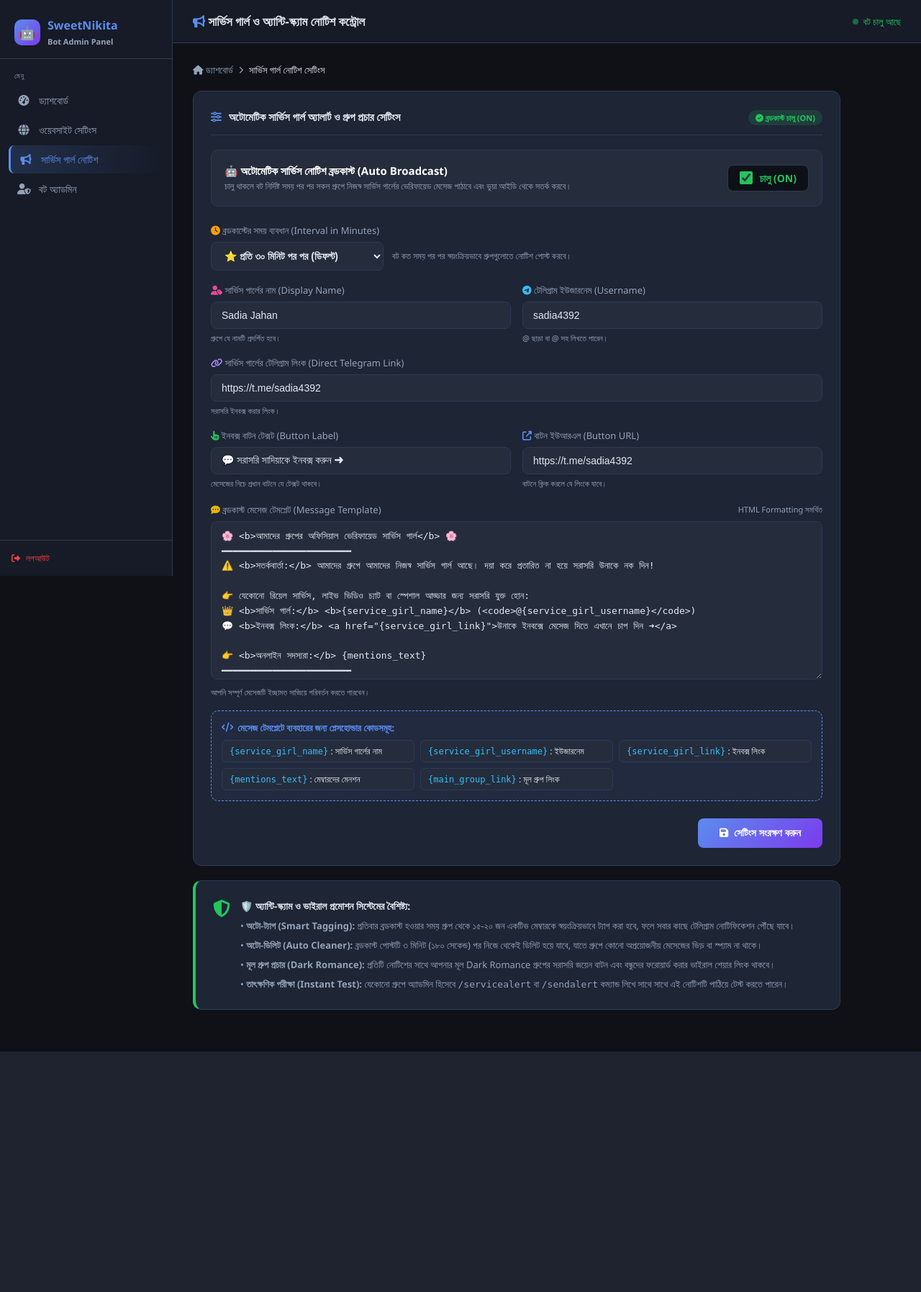
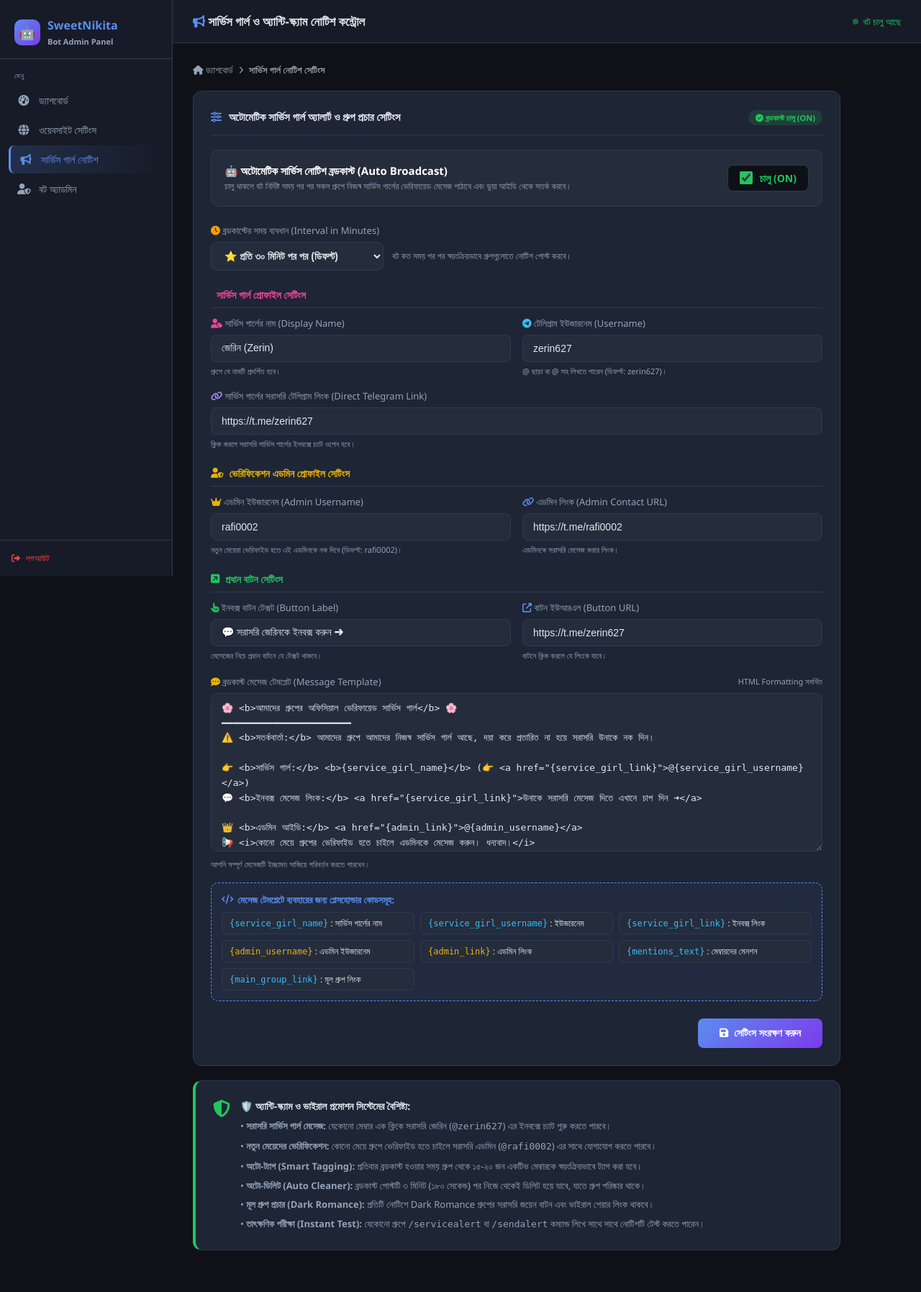
Before and after one commit to sajibrasel2/bot, a Flask app: page /service_alert in a window 1280 px wide. Shown: the whole page at 72% size. Before the commit the page ends 1461 px from the top, so only its background shows below. Run offline with Flask 3, Linux system fonts and the light colour scheme; the visitor is signed in with stand-in values (Sample User, id 1); data that the repository does not hold is empty.

Commit message:
Update Service Alert with verified Service Girl @zerin627, Admin @rafi0002 for girl verification notice, and full Dashboard controls

```diff
--- a/web/app.py
+++ b/web/app.py
@@ -528,10 +528,11 @@ def _get_global_settings():
         DEFAULT_SERVICE_ALERT_TEXT = (
             "🌸 <b>আমাদের গ্রুপের অফিসিয়াল ভেরিফায়েড সার্ভিস গার্ল</b> 🌸\n"
             "━━━━━━━━━━━━━━━━━━━━━━━\n"
-            "⚠️ <b>সতর্কবার্তা:</b> আমাদের গ্রুপে আমাদের নিজস্ব সার্ভিস গার্ল আছে। দয়া করে প্রতারিত না হয়ে সরাসরি উনাকে নক দিন!\n\n"
-            "👉 যেকোনো রিয়েল সার্ভিস, লাইভ ভিডিও চ্যাট বা স্পেশাল আড্ডার জন্য সরাসরি যুক্ত হোন:\n"
-            "👑 <b>সার্ভিস গার্ল:</b> <b>{service_girl_name}</b> (<code>@{service_girl_username}</code>)\n"
-            "💬 <b>ইনবক্স লিংক:</b> <a href=\"{service_girl_link}\">উনাকে ইনবক্সে মেসেজ দিতে এখানে চাপ দিন ➜</a>\n\n"
+            "⚠️ <b>সতর্কবার্তা:</b> আমাদের গ্রুপে আমাদের নিজস্ব সার্ভিস গার্ল আছে, দয়া করে প্রতারিত না হয়ে সরাসরি উনাকে নক দিন।\n\n"
+            "👉 <b>সার্ভিস গার্ল:</b> <b>{service_girl_name}</b> (👉 <a href=\"{service_girl_link}\">@{service_girl_username}</a>)\n"
+            "💬 <b>ইনবক্স মেসেজ লিংক:</b> <a href=\"{service_girl_link}\">উনাকে সরাসরি মেসেজ দিতে এখানে চাপ দিন ➜</a>\n\n"
+            "👑 <b>এডমিন আইডি:</b> <a href=\"{admin_link}\">@{admin_username}</a>\n"
+            "📢 <i>কোনো মেয়ে গ্রুপের ভেরিফাইড হতে চাইলে এডমিনকে মেসেজ করুন। ধন্যবাদ।</i>\n\n"
             "👉 <b>অনলাইন সদস্যরা:</b> {mentions_text}\n"
             "━━━━━━━━━━━━━━━━━━━━━━━\n"
             "🔞 <b>আমাদের মূল গ্রুপে জয়েন থাকুন:</b>\n"
@@ -543,11 +544,13 @@ def _get_global_settings():
         "site_gate_custom_link": "https://t.me/alltimefantasyzone",
         "service_alert_enabled": "1",
         "service_alert_interval": "30",
-        "service_girl_name": "Sadia Jahan",
-        "service_girl_username": "sadia4392",
-        "service_girl_link": "https://t.me/sadia4392",
-        "service_alert_btn_text": "💬 সরাসরি সাদিয়াকে ইনবক্স করুন ➜",
-        "service_alert_btn_url": "https://t.me/sadia4392",
+        "service_girl_name": "জেরিন (Zerin)",
+        "service_girl_username": "zerin627",
+        "service_girl_link": "https://t.me/zerin627",
+        "service_alert_btn_text": "💬 সরাসরি জেরিনকে ইনবক্স করুন ➜",
+        "service_alert_btn_url": "https://t.me/zerin627",
+        "service_admin_username": "rafi0002",
+        "service_admin_link": "https://t.me/rafi0002",
         "service_alert_text": DEFAULT_SERVICE_ALERT_TEXT
     }
     for r in rows:
@@ -702,10 +705,12 @@ def service_alert():
     if request.method == "POST":
         alert_en = "1" if request.form.get("service_alert_enabled") == "1" else "0"
         interval_val = request.form.get("service_alert_interval", "30").strip()
-        girl_name = request.form.get("service_girl_name", "Sadia Jahan").strip()
-        girl_user = request.form.get("service_girl_username", "sadia4392").strip().lstrip("@")
+        girl_name = request.form.get("service_girl_name", "জেরিন (Zerin)").strip()
+        girl_user = request.form.get("service_girl_username", "zerin627").strip().lstrip("@")
         girl_link = request.form.get("service_girl_link", "").strip() or f"https://t.me/{girl_user}"
-        btn_text = request.form.get("service_alert_btn_text", "💬 সরাসরি সাদিয়াকে ইনবক্স করুন ➜").strip()
+        admin_user = request.form.get("service_admin_username", "rafi0002").strip().lstrip("@")
+        admin_link = request.form.get("service_admin_link", "").strip() or f"https://t.me/{admin_user}"
+        btn_text = request.form.get("service_alert_btn_text", "💬 সরাসরি জেরিনকে ইনবক্স করুন ➜").strip()
         btn_url = request.form.get("service_alert_btn_url", "").strip() or girl_link
         alert_text = request.form.get("service_alert_text", "").strip()
 
@@ -720,6 +725,8 @@ def service_alert():
             _set_global_setting("service_girl_name", girl_name)
             _set_global_setting("service_girl_username", girl_user)
             _set_global_setting("service_girl_link", girl_link)
+            _set_global_setting("service_admin_username", admin_user)
+            _set_global_setting("service_admin_link", admin_link)
             _set_global_setting("service_alert_btn_text", btn_text)
             _set_global_setting("service_alert_btn_url", btn_url)
             if alert_text:
--- a/web/templates/service_alert.html
+++ b/web/templates/service_alert.html
@@ -67,13 +67,19 @@
         </div>
       </div>
 
-      <!-- Service Girl Details Grid (নাম, ইউজারনেম, লিংক) -->
-      <div style="display:grid;grid-template-columns:repeat(auto-fit,minmax(260px,1fr));gap:16px;margin-top:16px;margin-bottom:18px;">
+      <!-- Section: Service Girl Details -->
+      <div style="margin-top:24px;margin-bottom:12px;padding-bottom:8px;border-bottom:1px solid var(--border);">
+        <strong style="color:#ec4899;font-size:14px;display:flex;align-items:center;gap:8px;">
+          <i class="fa-solid fa-user-heart"></i> সার্ভিস গার্ল প্রোফাইল সেটিংস
+        </strong>
+      </div>
+
+      <div style="display:grid;grid-template-columns:repeat(auto-fit,minmax(260px,1fr));gap:16px;margin-bottom:18px;">
         <div class="form-group" style="margin-bottom:0;">
           <label class="form-label">
             <i class="fa-solid fa-user-tag" style="color:#ec4899;"></i> সার্ভিস গার্লের নাম (Display Name)
           </label>
-          <input type="text" name="service_girl_name" class="form-control" value="{{ settings.service_girl_name or 'Sadia Jahan' }}" placeholder="যেমন: Sadia Jahan" required>
+          <input type="text" name="service_girl_name" class="form-control" value="{{ settings.service_girl_name or 'জেরিন (Zerin)' }}" placeholder="যেমন: জেরিন (Zerin)" required>
           <div class="form-hint">গ্রুপে যে নামটি প্রদর্শিত হবে।</div>
         </div>
 
@@ -81,27 +87,58 @@
           <label class="form-label">
             <i class="fa-brands fa-telegram" style="color:#38bdf8;"></i> টেলিগ্রাম ইউজারনেম (Username)
           </label>
-          <input type="text" name="service_girl_username" class="form-control" value="{{ settings.service_girl_username or 'sadia4392' }}" placeholder="যেমন: sadia4392" required>
-          <div class="form-hint">@ ছাড়া বা @ সহ লিখতে পারেন।</div>
+          <input type="text" name="service_girl_username" class="form-control" value="{{ settings.service_girl_username or 'zerin627' }}" placeholder="যেমন: zerin627" required>
+          <div class="form-hint">@ ছাড়া বা @ সহ লিখতে পারেন (ডিফল্ট: zerin627)।</div>
         </div>
       </div>
 
       <!-- Service Girl Link -->
       <div class="form-group">
         <label class="form-label">
-          <i class="fa-solid fa-link" style="color:#a78bfa;"></i> সার্ভিস গার্লের টেলিগ্রাম লিংক (Direct Telegram Link)
+          <i class="fa-solid fa-link" style="color:#a78bfa;"></i> সার্ভিস গার্লের সরাসরি টেলিগ্রাম লিংক (Direct Telegram Link)
         </label>
-        <input type="url" name="service_girl_link" class="form-control" value="{{ settings.service_girl_link or 'https://t.me/sadia4392' }}" placeholder="https://t.me/sadia4392" required>
-        <div class="form-hint">সরাসরি ইনবক্স করার লিংক।</div>
+        <input type="url" name="service_girl_link" class="form-control" value="{{ settings.service_girl_link or 'https://t.me/zerin627' }}" placeholder="https://t.me/zerin627" required>
+        <div class="form-hint">ক্লিক করলে সরাসরি সার্ভিস গার্লের ইনবক্সে চ্যাট ওপেন হবে।</div>
+      </div>
+
+      <!-- Section: Admin Details -->
+      <div style="margin-top:24px;margin-bottom:12px;padding-bottom:8px;border-bottom:1px solid var(--border);">
+        <strong style="color:#eab308;font-size:14px;display:flex;align-items:center;gap:8px;">
+          <i class="fa-solid fa-user-shield"></i> ভেরিফিকেশন এডমিন প্রোফাইল সেটিংস
+        </strong>
+      </div>
+
+      <div style="display:grid;grid-template-columns:repeat(auto-fit,minmax(260px,1fr));gap:16px;margin-bottom:18px;">
+        <div class="form-group" style="margin-bottom:0;">
+          <label class="form-label">
+            <i class="fa-solid fa-crown" style="color:#eab308;"></i> এডমিন ইউজারনেম (Admin Username)
+          </label>
+          <input type="text" name="service_admin_username" class="form-control" value="{{ settings.service_admin_username or 'rafi0002' }}" placeholder="যেমন: rafi0002" required>
+          <div class="form-hint">নতুন মেয়েরা ভেরিফাইড হতে এই এডমিনকে নক দিবে (ডিফল্ট: rafi0002)।</div>
+        </div>
+
+        <div class="form-group" style="margin-bottom:0;">
+          <label class="form-label">
+            <i class="fa-solid fa-link" style="color:#5b8dee;"></i> এডমিন লিংক (Admin Contact URL)
+          </label>
+          <input type="url" name="service_admin_link" class="form-control" value="{{ settings.service_admin_link or 'https://t.me/rafi0002' }}" placeholder="https://t.me/rafi0002" required>
+          <div class="form-hint">এডমিনকে সরাসরি মেসেজ করার লিংক।</div>
+        </div>
       </div>
 
       <!-- Button Settings -->
+      <div style="margin-top:24px;margin-bottom:12px;padding-bottom:8px;border-bottom:1px solid var(--border);">
+        <strong style="color:#22c55e;font-size:14px;display:flex;align-items:center;gap:8px;">
+          <i class="fa-solid fa-square-arrow-up-right"></i> প্রধান বাটন সেটিংস
+        </strong>
+      </div>
+
       <div style="display:grid;grid-template-columns:repeat(auto-fit,minmax(260px,1fr));gap:16px;margin-bottom:20px;">
         <div class="form-group" style="margin-bottom:0;">
           <label class="form-label">
             <i class="fa-solid fa-hand-pointer" style="color:#22c55e;"></i> ইনবক্স বাটন টেক্সট (Button Label)
           </label>
-          <input type="text" name="service_alert_btn_text" class="form-control" value="{{ settings.service_alert_btn_text or '💬 সরাসরি সাদিয়াকে ইনবক্স করুন ➜' }}" placeholder="বাটনের লেখা" required>
+          <input type="text" name="service_alert_btn_text" class="form-control" value="{{ settings.service_alert_btn_text or '💬 সরাসরি জেরিনকে ইনবক্স করুন ➜' }}" placeholder="বাটনের লেখা" required>
           <div class="form-hint">মেসেজের নিচে প্রধান বাটনে যে টেক্সট থাকবে।</div>
         </div>
 
@@ -109,13 +146,13 @@
           <label class="form-label">
             <i class="fa-solid fa-up-right-from-square" style="color:#5b8dee;"></i> বাটন ইউআরএল (Button URL)
           </label>
-          <input type="url" name="service_alert_btn_url" class="form-control" value="{{ settings.service_alert_btn_url or 'https://t.me/sadia4392' }}" placeholder="https://t.me/sadia4392" required>
+          <input type="url" name="service_alert_btn_url" class="form-control" value="{{ settings.service_alert_btn_url or 'https://t.me/zerin627' }}" placeholder="https://t.me/zerin627" required>
           <div class="form-hint">বাটনে ক্লিক করলে যে লিংকে যাবে।</div>
         </div>
       </div>
 
       <!-- Message Template (মেসেজ পরিবর্তন) -->
-      <div class="form-group">
+      <div class="form-group" style="margin-top:20px;">
         <div style="display:flex;justify-content:space-between;align-items:center;margin-bottom:7px;">
           <label class="form-label" style="margin-bottom:0;">
             <i class="fa-solid fa-comment-dots" style="color:#eab308;"></i> ব্রডকাস্ট মেসেজ টেমপ্লেট (Message Template)
@@ -140,6 +177,12 @@
           </div>
           <div style="background:var(--card2);padding:6px 10px;border-radius:6px;border:1px solid var(--border);">
             <code style="color:#38bdf8;">{service_girl_link}</code> : ইনবক্স লিংক
+          </div>
+          <div style="background:var(--card2);padding:6px 10px;border-radius:6px;border:1px solid var(--border);">
+            <code style="color:#eab308;">{admin_username}</code> : এডমিন ইউজারনেম
+          </div>
+          <div style="background:var(--card2);padding:6px 10px;border-radius:6px;border:1px solid var(--border);">
+            <code style="color:#eab308;">{admin_link}</code> : এডমিন লিংক
           </div>
           <div style="background:var(--card2);padding:6px 10px;border-radius:6px;border:1px solid var(--border);">
             <code style="color:#38bdf8;">{mentions_text}</code> : মেম্বারদের মেনশন
@@ -167,10 +210,12 @@
         <strong style="color:#e2e8f0;font-size:14px;display:block;margin-bottom:6px;">
           🛡️ অ্যান্টি-স্ক্যাম ও ভাইরাল প্রমোশন সিস্টেমের বৈশিষ্ট্য:
         </strong>
-        <p style="margin-bottom:6px;">• <b>অটো-ট্যাগ (Smart Tagging):</b> প্রতিবার ব্রডকাস্ট হওয়ার সময় গ্রুপ থেকে ১৫-২০ জন একটিভ মেম্বারকে স্বয়ংক্রিয়ভাবে ট্যাগ করা হবে, ফলে সবার কাছে টেলিগ্রাম নোটিফিকেশন পৌঁছে যাবে।</p>
-        <p style="margin-bottom:6px;">• <b>অটো-ডিলিট (Auto Cleaner):</b> ব্রডকাস্ট পোস্টটি ৩ মিনিট (১৮০ সেকেন্ড) পর নিজে থেকেই ডিলিট হয়ে যাবে, যাতে গ্রুপে কোনো অপ্রয়োজনীয় মেসেজের ভিড় বা স্প্যাম না থাকে।</p>
-        <p style="margin-bottom:6px;">• <b>মূল গ্রুপ প্রচার (Dark Romance):</b> প্রতিটি নোটিশের সাথে আপনার মূল Dark Romance গ্রুপের সরাসরি জয়েন বাটন এবং বন্ধুদের ফরোয়ার্ড করার ভাইরাল শেয়ার লিংক থাকবে।</p>
-        <p>• <b>তাৎক্ষণিক পরীক্ষা (Instant Test):</b> যেকোনো গ্রুপে অ্যাডমিন হিসেবে <code>/servicealert</code> বা <code>/sendalert</code> কম্যান্ড লিখে সাথে সাথে এই নোটিশটি পাঠিয়ে টেস্ট করতে পারেন।</p>
+        <p style="margin-bottom:6px;">• <b>সরাসরি সার্ভিস গার্ল মেসেজ:</b> যেকোনো মেম্বার এক ক্লিকে সরাসরি জেরিন (<code>@zerin627</code>) এর ইনবক্সে চ্যাট শুরু করতে পারবে।</p>
+        <p style="margin-bottom:6px;">• <b>নতুন মেয়েদের ভেরিফিকেশন:</b> কোনো মেয়ে গ্রুপে ভেরিফাইড হতে চাইলে সরাসরি এডমিন (<code>@rafi0002</code>) এর সাথে যোগাযোগ করতে পারবে।</p>
+        <p style="margin-bottom:6px;">• <b>অটো-ট্যাগ (Smart Tagging):</b> প্রতিবার ব্রডকাস্ট হওয়ার সময় গ্রুপ থেকে ১৫-২০ জন একটিভ মেম্বারকে স্বয়ংক্রিয়ভাবে ট্যাগ করা হবে।</p>
+        <p style="margin-bottom:6px;">• <b>অটো-ডিলিট (Auto Cleaner):</b> ব্রডকাস্ট পোস্টটি ৩ মিনিট (১৮০ সেকেন্ড) পর নিজে থেকেই ডিলিট হয়ে যাবে, যাতে গ্রুপ পরিষ্কার থাকে।</p>
+        <p style="margin-bottom:6px;">• <b>মূল গ্রুপ প্রচার (Dark Romance):</b> প্রতিটি নোটিশে Dark Romance গ্রুপের সরাসরি জয়েন বাটন এবং ভাইরাল শেয়ার লিংক থাকবে।</p>
+        <p>• <b>তাৎক্ষণিক পরীক্ষা (Instant Test):</b> যেকোনো গ্রুপে <code>/servicealert</code> বা <code>/sendalert</code> কম্যান্ড লিখে সাথে সাথে নোটিশটি টেস্ট করতে পারেন।</p>
       </div>
     </div>
   </div>
```
Also changed, not shown: database.py (+20 -15 lines), modules/service_alert.py (+9 -5 lines).
